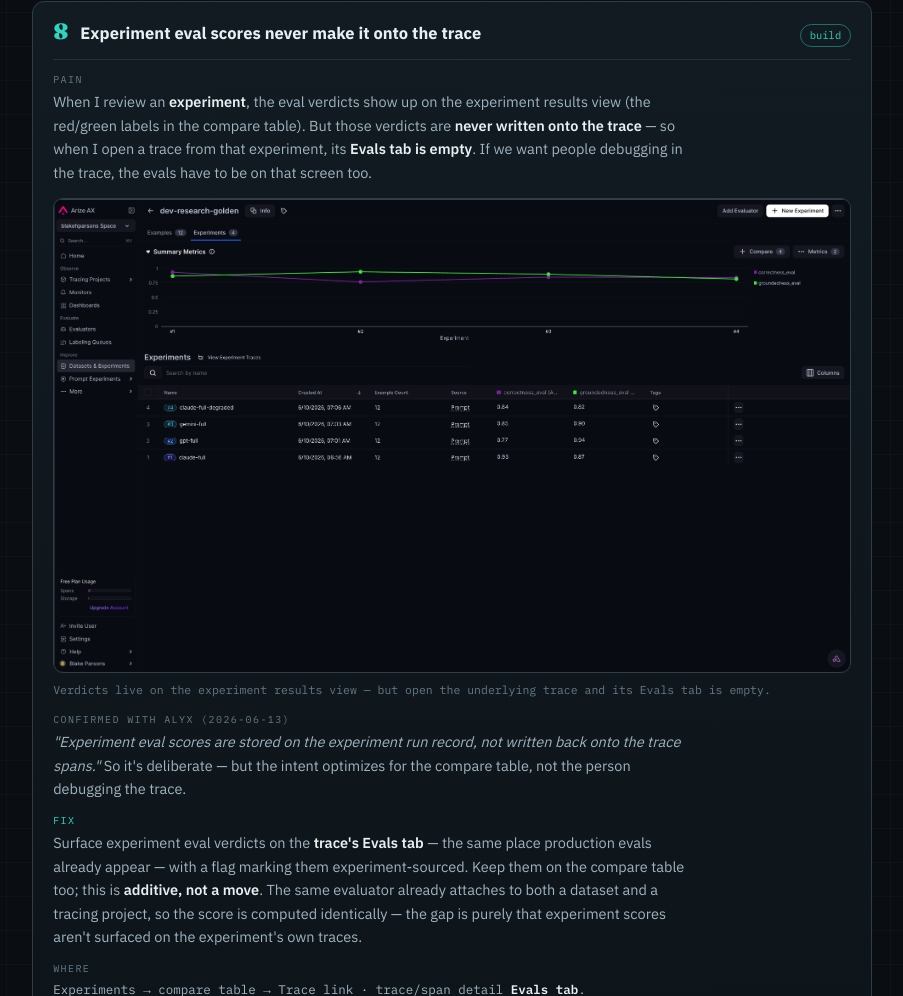
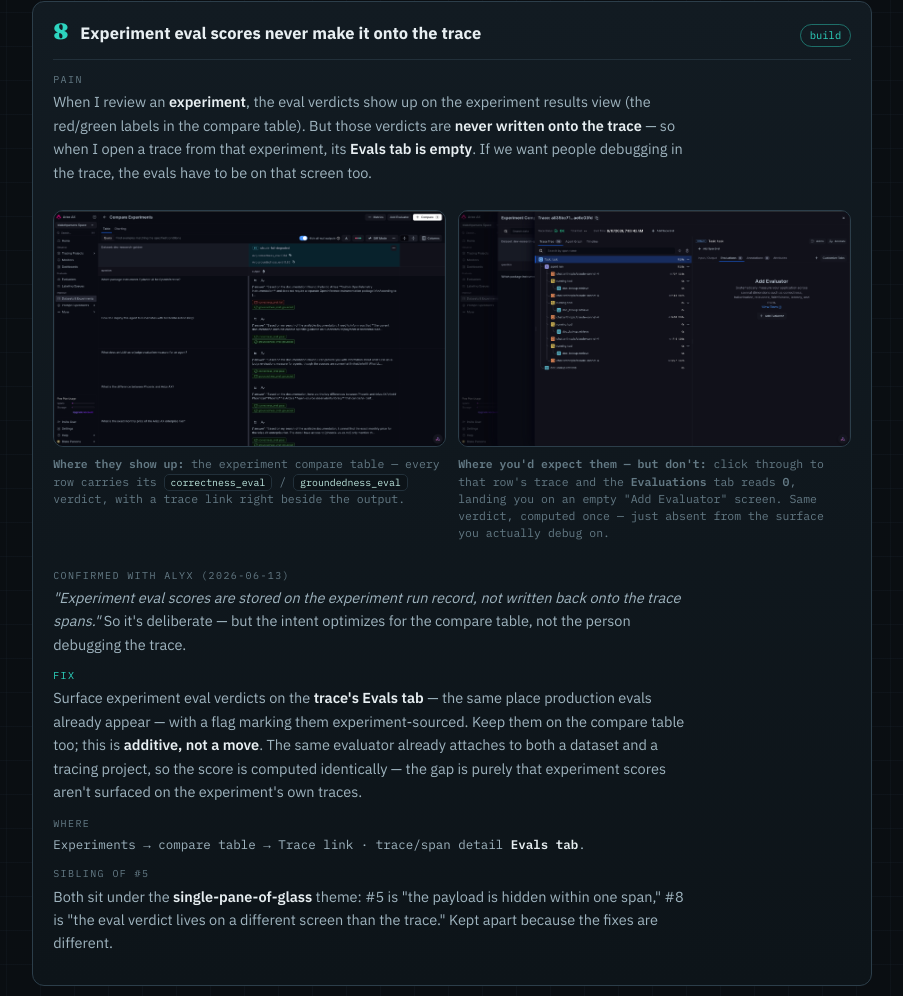
Before and after one commit to bhparsons/arize-ax-take-home, a plain HTML site: page artifacts/quick-fixes.html in a window 1280 px wide. Shown: the part 5972-6968 px from the top of the page, without its empty margins (300-1203 px from the left). Drawn offline with Linux system fonts and the light colour scheme.

Commit message:
Quick Fix #8: show the eval-surface contrast as a two-up
Replace the single experiment-rollup screenshot with the real before/after:
compare-table verdict tags (where evals show up) vs. the same row's trace
with Evaluations 0 / empty Add Evaluator (where you'd expect them, but don't).
Remove the now-orphaned duplicate rollup image.

Co-Authored-By: Claude Opus 4.8 (1M context) <noreply@anthropic.com>

```diff
--- a/artifacts/quick-fixes.html
+++ b/artifacts/quick-fixes.html
@@ -317,10 +317,16 @@ ax tasks trigger-run --task &lt;id&gt;        <span class="cm"># run it over exi
     <div class="fix">
       <div class="fhead"><span class="fnum">8</span><span class="fttl">Experiment eval scores never make it onto the trace</span><span class="pill ax">build</span></div>
       <div class="frow"><div class="flab">Pain</div><p>When I review an <b>experiment</b>, the eval verdicts show up on the experiment results view (the red/green labels in the compare table). But those verdicts are <b>never written onto the trace</b> — so when I open a trace from that experiment, its <b>Evals tab is empty</b>. If we want people debugging in the trace, the evals have to be on that screen too.</p></div>
-      <figure class="shot">
-        <img src="screenshots/qf8-experiment-evals.png" alt="Experiment compare view showing eval verdicts that don't appear on the trace" onerror="this.closest('.shot').classList.add('missing')" />
-        <figcaption>Verdicts live on the experiment results view — but open the underlying trace and its Evals tab is empty.</figcaption>
-      </figure>
+      <div class="shotpair">
+        <figure class="shot">
+          <img src="screenshots/experiment-table-eval-tags.png" alt="Experiment compare table with correctness_eval and groundedness_eval verdict tags on every row" onerror="this.closest('.shot').classList.add('missing')" />
+          <figcaption><b>Where they show up:</b> the experiment compare table — every row carries its <code>correctness_eval</code> / <code>groundedness_eval</code> verdict, with a trace link right beside the output.</figcaption>
+        </figure>
+        <figure class="shot">
+          <img src="screenshots/experiment-trace-no-evals.png" alt="Trace opened from that experiment row with the Evaluations tab reading 0 and an empty Add Evaluator state" onerror="this.closest('.shot').classList.add('missing')" />
+          <figcaption><b>Where you'd expect them — but don't:</b> click through to that row's trace and the <b>Evaluations</b> tab reads <b>0</b>, landing you on an empty "Add Evaluator" screen. Same verdict, computed once — just absent from the surface you actually debug on.</figcaption>
+        </figure>
+      </div>
       <div class="frow"><div class="flab">Confirmed with Alyx (2026-06-13)</div><p><i>"Experiment eval scores are stored on the experiment run record, not written back onto the trace spans."</i> So it's deliberate — but the intent optimizes for the compare table, not the person debugging the trace.</p></div>
       <div class="frow fix-row"><div class="flab">Fix</div><p>Surface experiment eval verdicts on the <b>trace's Evals tab</b> — the same place production evals already appear — with a flag marking them experiment-sourced. Keep them on the compare table too; this is <b>additive, not a move</b>. The same evaluator already attaches to both a dataset and a tracing project, so the score is computed identically — the gap is purely that experiment scores aren't surfaced on the experiment's own traces.</p></div>
       <div class="frow"><div class="flab">Where</div><p class="where">Experiments → compare table → Trace link · trace/span detail <b>Evals tab</b>.</p></div>
```
Also changed, not shown: artifacts/screenshots/experiment-table-eval-tags.png (added), artifacts/screenshots/experiment-trace-no-evals.png (added), artifacts/screenshots/qf8-experiment-evals.png (deleted).
